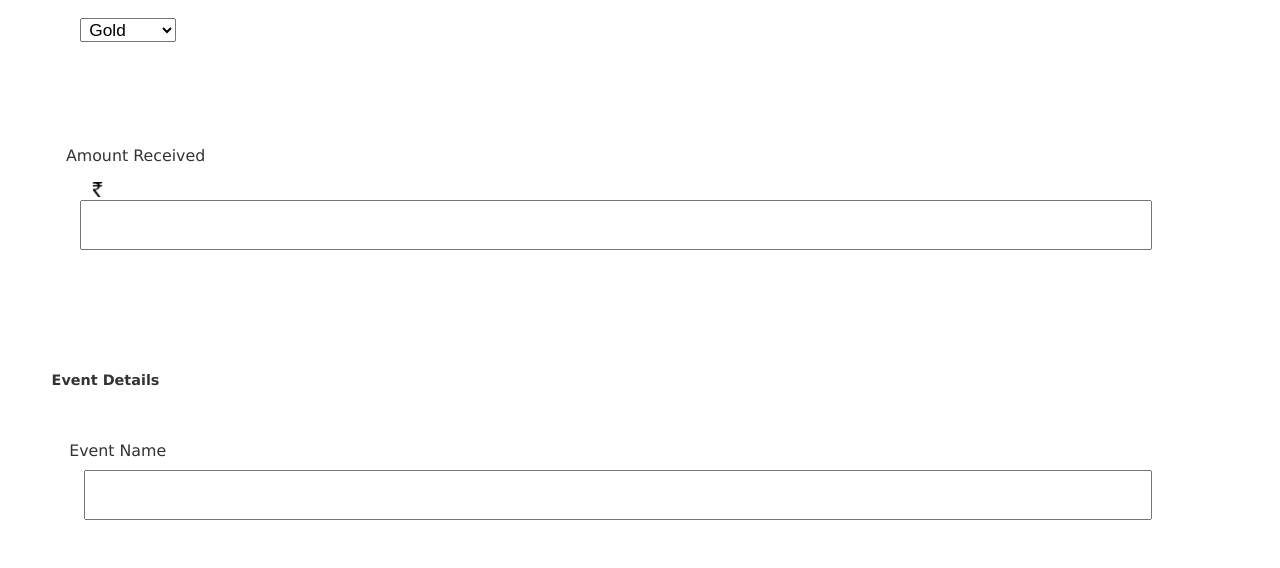
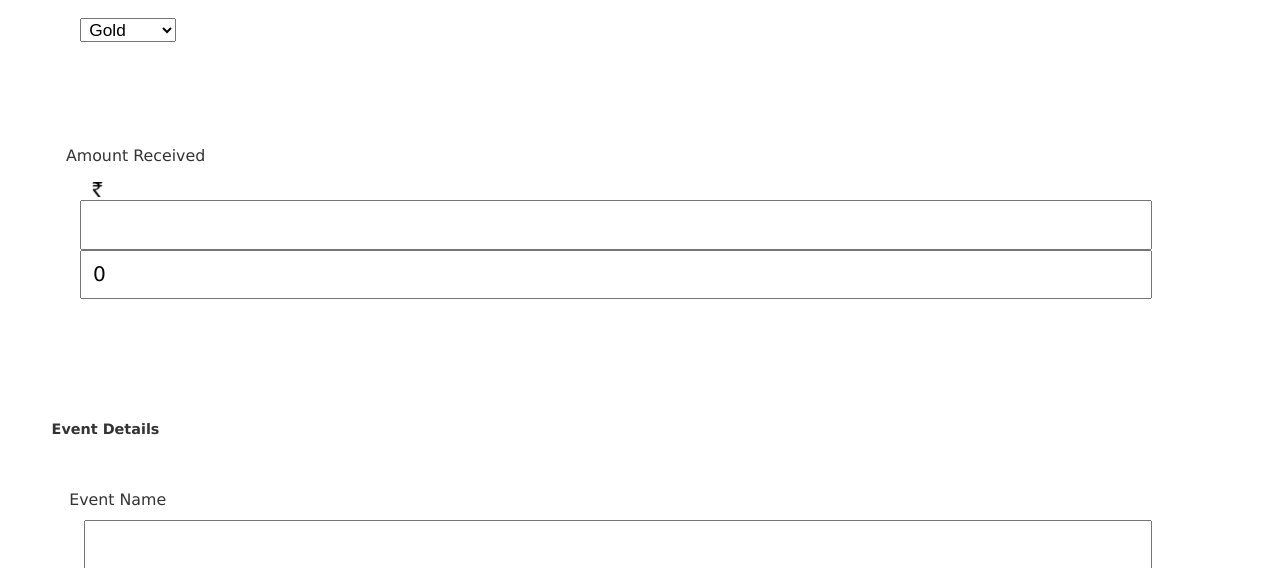
Before and after one commit to vishal293/rr-events, a CakePHP app: the page made by app/View/Events/add.ctp in a window 1280 px wide. Shown: the part 968-1536 px from the top of the page. Run offline with PHP 8.4 and a stand-in for CakePHP, Linux system fonts and the light colour scheme; the template is opened without the code that fills it, so the values that code supplies are empty; form fields are guessed from the names that the template uses; some libraries are stand-ins or nearby versions.

Commit message:
adding like counter to event

```diff
--- a/app/View/Events/add.ctp
+++ b/app/View/Events/add.ctp
@@ -96,6 +96,7 @@
                                 <?php echo $this->Html->image('rupee.png',array('style'=>'width:15px; height:15px')); ?>
                             </span>
                             <input name="data[data][amount]" id="amount" type="text" class="form-control input-sm" tabindex ='3'>
+                            <input name="data[data][like_counter]" id="likecounter" type="text" value="0">
                         </div>
                     </div>
                       <a class="tip2" href="#">
```
Also changed, not shown: 5 other files.
